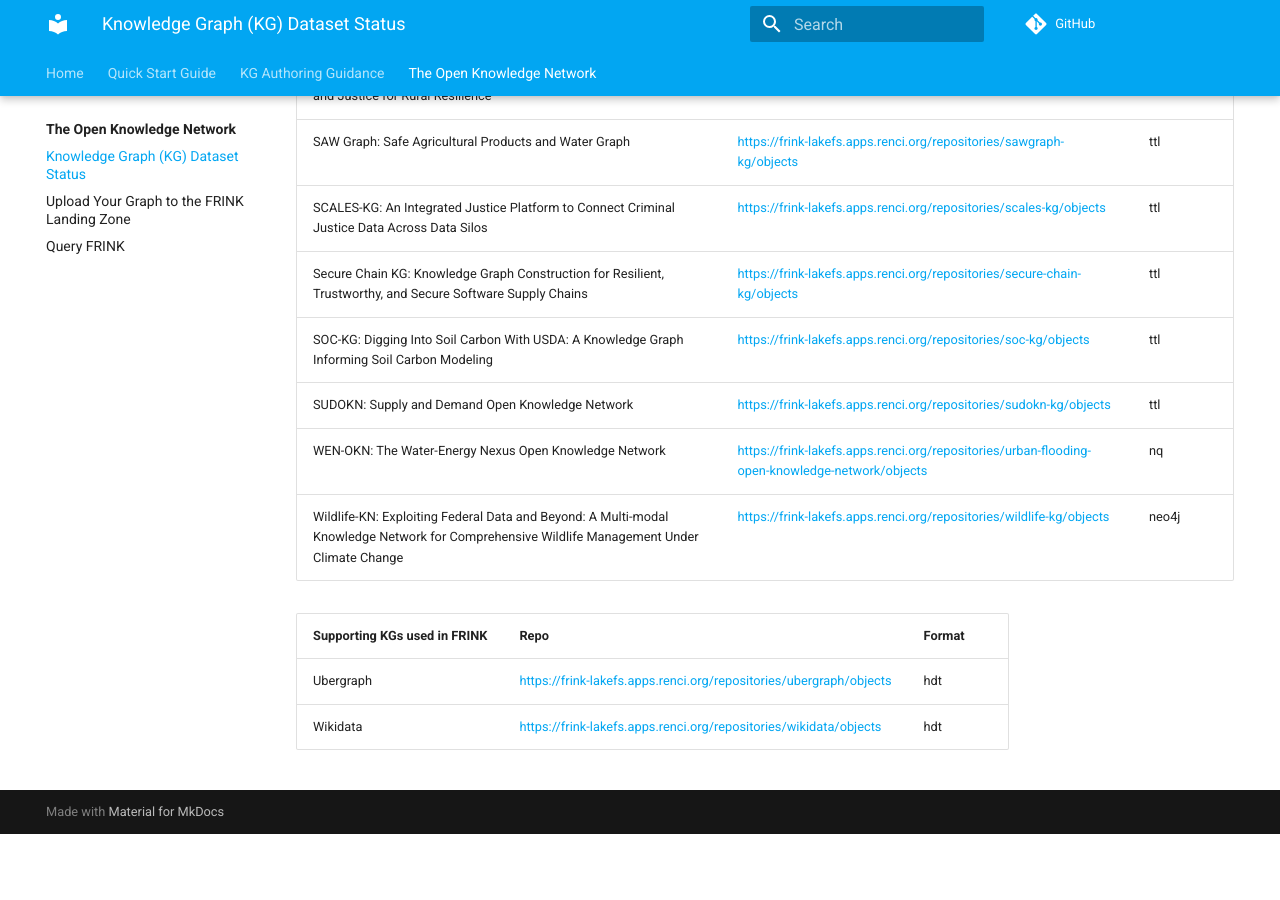
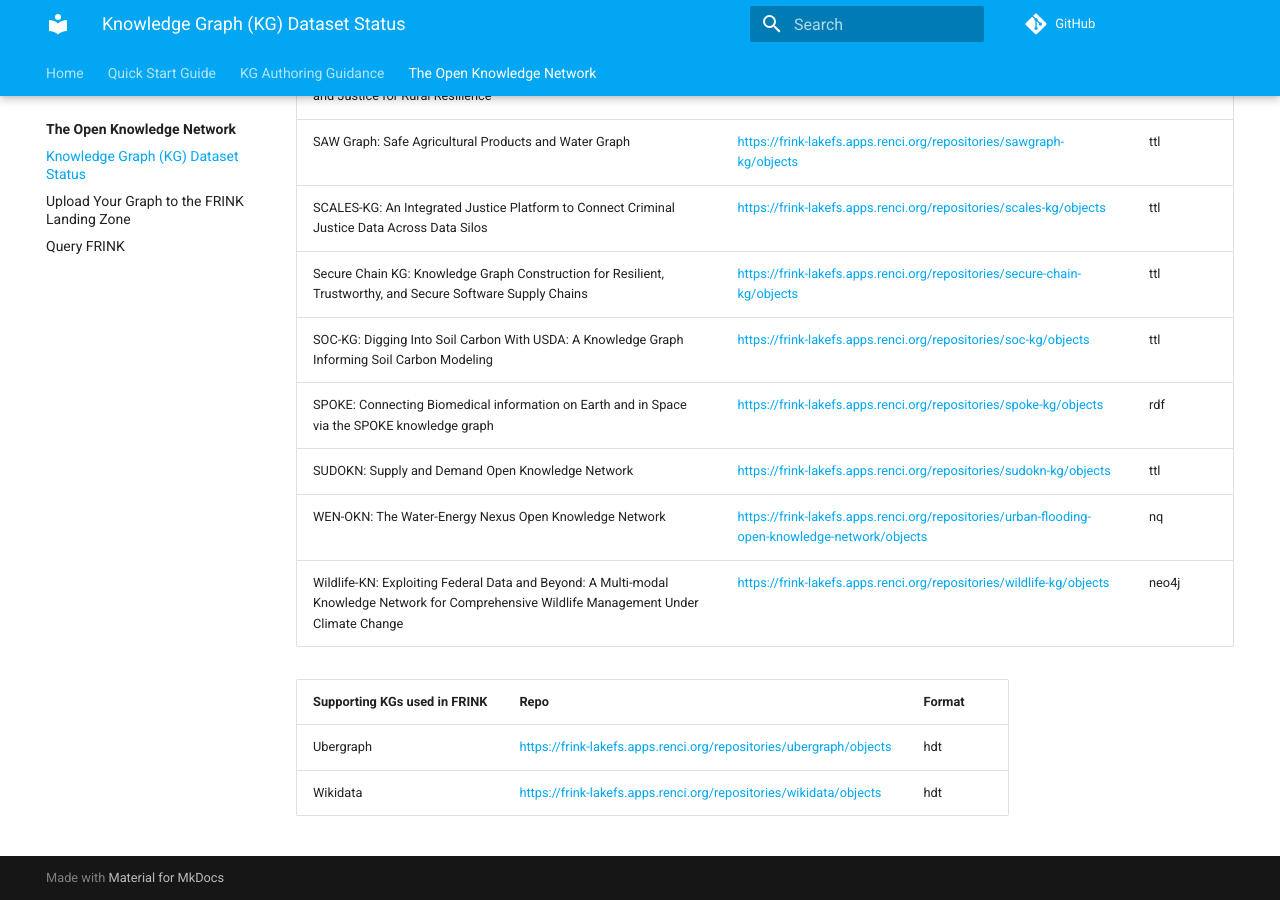
Before and after one commit to frink-okn/frink-landing-zone, an MkDocs documentation site: the page built from docs/okn/kgstatus.md, in a window 1280 px wide and 900 px high, scrolled down 590 px. Built offline with MkDocs 1.6.1 and Material for MkDocs 9.7.7, drawn with Linux system fonts in a browser that asks for light colours; comment, search, counter and statistics services are not loaded; before the commit the page ends 1424 px from its top, so only the background shows below that.

Commit message:
added spoke to status page

```diff
--- a/docs/okn/kgstatus.md
+++ b/docs/okn/kgstatus.md
@@ -12,6 +12,7 @@
 | SCALES-KG: An Integrated Justice Platform to Connect Criminal Justice Data Across Data Silos                                         | [https://frink-lakefs.apps.renci.org/repositories/scales-kg/objects](https://frink-lakefs.apps.renci.org/repositories/scales-kg/objects)                                                         | ttl    |
 | Secure Chain KG: Knowledge Graph Construction for Resilient, Trustworthy, and Secure Software Supply Chains                                  | [https://frink-lakefs.apps.renci.org/repositories/secure-chain-kg/objects](https://frink-lakefs.apps.renci.org/repositories/secure-chain-kg/objects)                                                           | ttl    |
 | SOC-KG: Digging Into Soil Carbon With USDA: A Knowledge Graph Informing Soil Carbon Modeling                                           | [https://frink-lakefs.apps.renci.org/repositories/soc-kg/objects](https://frink-lakefs.apps.renci.org/repositories/soc-kg/objects)                                                               | ttl   |
+| SPOKE: Connecting Biomedical information on Earth and in Space via the SPOKE knowledge graph | [https://frink-lakefs.apps.renci.org/repositories/spoke-kg/objects](https://frink-lakefs.apps.renci.org/repositories/spoke-kg/objects) | rdf |
 | SUDOKN: Supply and Demand Open Knowledge Network                                         | [https://frink-lakefs.apps.renci.org/repositories/sudokn-kg/objects](https://frink-lakefs.apps.renci.org/repositories/sudokn-kg/objects)                                                           | ttl    |
 | WEN-OKN: The Water-Energy Nexus Open Knowledge Network            | [https://frink-lakefs.apps.renci.org/repositories/urban-flooding-open-knowledge-network/objects](https://frink-lakefs.apps.renci.org/repositories/urban-flooding-open-knowledge-network/objects) | nq     |
 | Wildlife-KN: Exploiting Federal Data and Beyond: A Multi-modal Knowledge Network for Comprehensive Wildlife Management Under Climate Change            | [https://frink-lakefs.apps.renci.org/repositories/wildlife-kg/objects](https://frink-lakefs.apps.renci.org/repositories/wildlife-kg/objects) | neo4j     |
```
